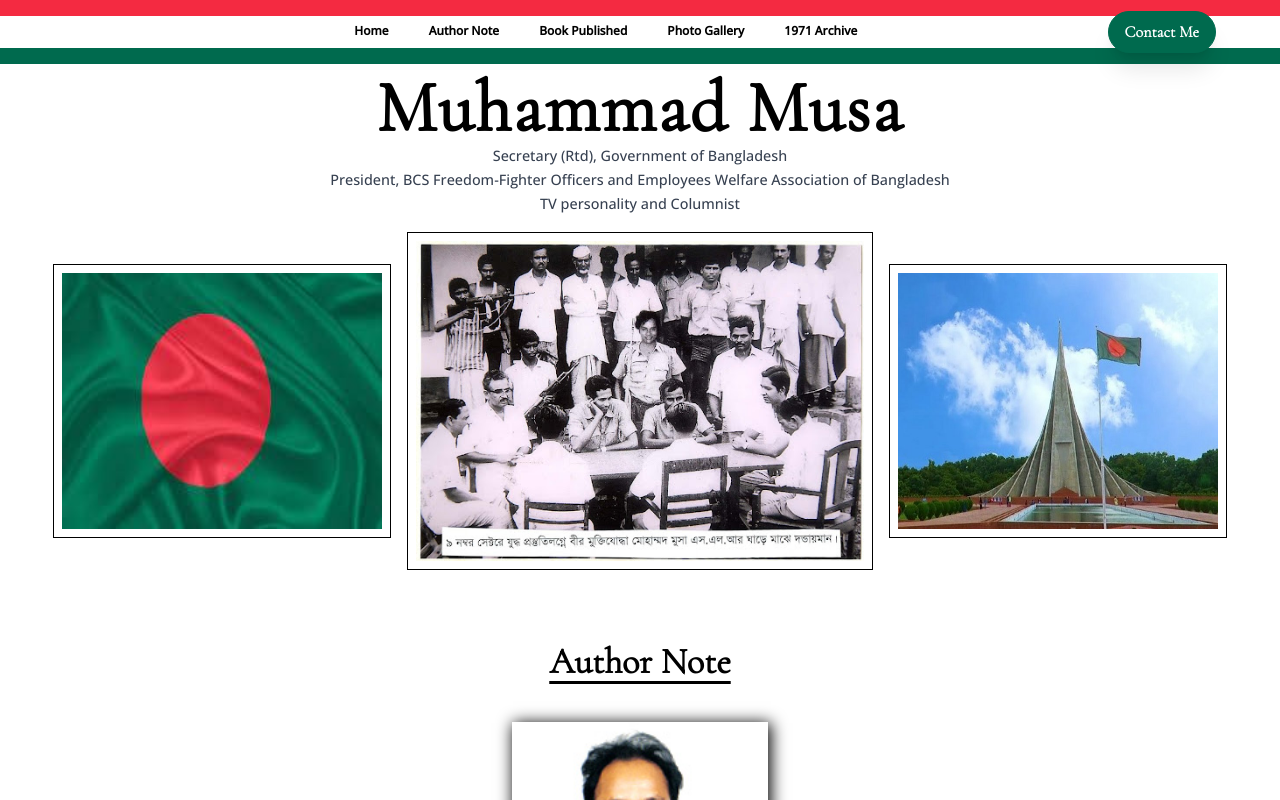
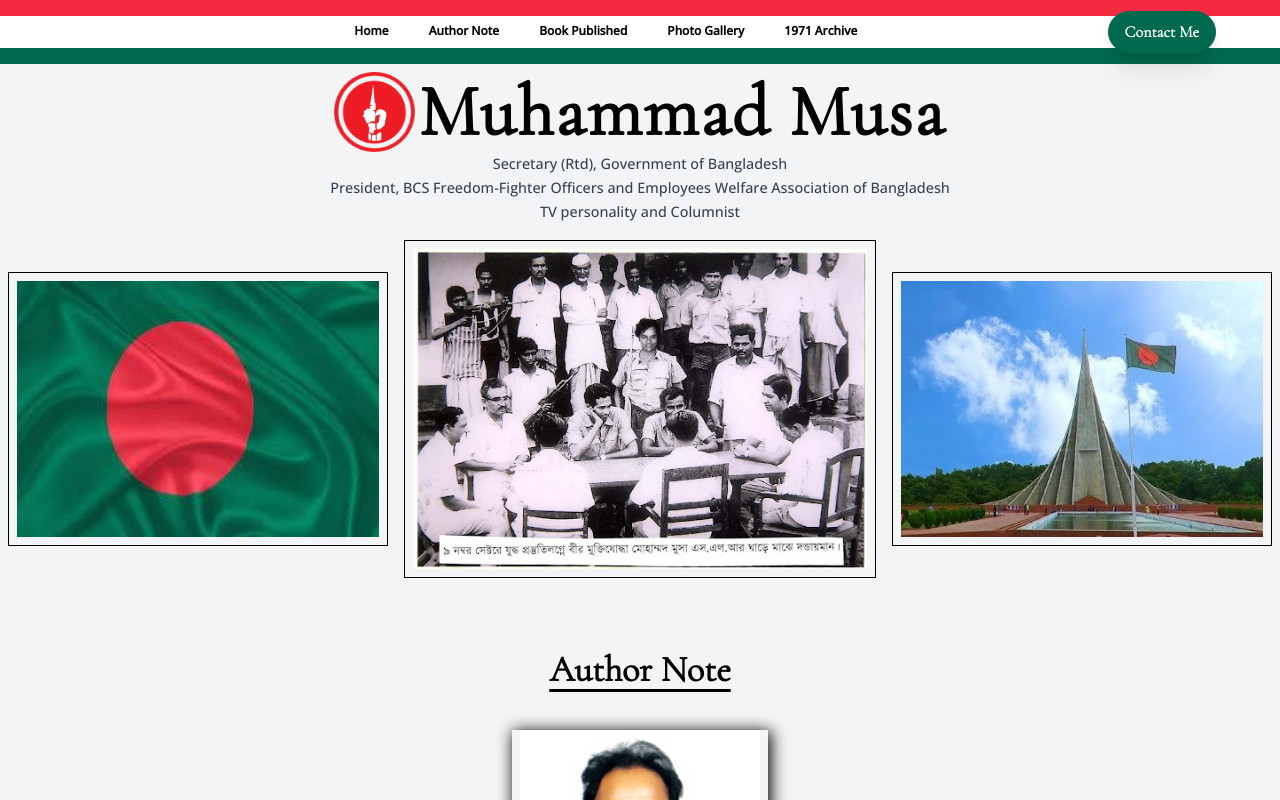
Before and after one commit to SheikhArman100/ahnaf_portfolio, a React (Vite) app: page / in a window 1280 px wide. Shown: the top 800 px of the page. Built offline with nearby package versions, Linux system fonts and the light colour scheme.

Commit message:
logo added

```diff
--- a/src/Components/Home.jsx
+++ b/src/Components/Home.jsx
@@ -2,19 +2,23 @@ import React from "react";
 
 import flag from "../assets/flag2.jpg";
 import HomeImage from "../assets/home.jpg";
+import logo from "../assets/logo.png";
 import image3 from "../assets/sritiImage.jpg";
 
 function Home() {
   return (
     <div
       name="home"
-      className="flex h-full w-screen flex-col items-center pt-[4.5rem] text-center md:pt-[2rem]"
+      className="flex h-full w-screen flex-col items-center  pt-[4.5rem] text-center md:pt-[2rem]"
     >
       <div>
-        <h2 className="text-center text-7xl font-bold tracking-wide md:text-5xl">
-          Muhammad Musa
-        </h2>
-        <div className="text-center font-secondText text-[0.9rem] font-normal text-gray-700 md:text-xs">
+        <div className="flex items-center justify-center gap-x-1 sm:flex-col ">
+          <img src={logo} className="h-20 md:h-16" alt="" />
+          <h2 className="text-7xl font-bold tracking-wide   md:text-5xl ">
+            Muhammad Musa
+          </h2>
+        </div>
+        <div className="text-center font-secondText text-[0.9rem] font-normal text-gray-700  md:text-xs">
           <p>Secretary (Rtd), Government of Bangladesh</p>
           <p>
             President, BCS Freedom-Fighter Officers and Employees Welfare
@@ -25,13 +29,17 @@ function Home() {
       </div>
       <div className="mx-2 flex items-center justify-center gap-x-4">
         <div className="mt-4 flex border border-accentColor p-2  md:mx-8 md:hidden">
-          <img className="h-[16rem] w-[20rem]" src={flag} alt="" />
+          <img className="aspect-[1.5/1] h-[16rem]  " src={flag} alt="" />
         </div>
         <div className=" mt-4 flex border border-accentColor  p-2 md:mx-8">
-          <img className="h-[20rem]" src={HomeImage} alt="" />
+          <img
+            className="aspect-[1.5/1] h-[20rem] md:h-[16rem]"
+            src={HomeImage}
+            alt=""
+          />
         </div>
         <div className="mt-4 flex border border-accentColor p-2  md:mx-8 md:hidden">
-          <img className="h-[16rem] w-[20rem]" src={image3} alt="" />
+          <img className="aspect-[1.5/1] h-[16rem] " src={image3} alt="" />
         </div>
       </div>
     </div>
--- a/src/index.css
+++ b/src/index.css
@@ -16,7 +16,7 @@
     @apply h-screen focus-within:scroll-smooth;
   }
   body {
-    @apply mx-auto h-full max-w-[1920px] overflow-x-hidden bg-bgColor font-defaultText leading-[1.5rem];
+    @apply mx-auto h-full max-w-[1920px] overflow-x-hidden bg-gray-100 font-defaultText leading-[1.5rem];
   }
   ul,
   ol {
--- a/tailwind.config.cjs
+++ b/tailwind.config.cjs
@@ -4,10 +4,10 @@ module.exports = {
   theme: {
     screens: {
       // breakpoints
-      sm: { max: "480px" },
-      md: { max: "768px" },
-      lg: { max: "1024px" },
-      xl: { max: "1280px" },
+      sm: { "max": "480px" },
+      md: { "max": "768px" },
+      lg: { "max": "1024px" },
+      xl: { "max": "1280px" },
       "2xl": { max: "1600px" },
     },
     extend: {
```
Also changed, not shown: src/assets/logo.png (added).
